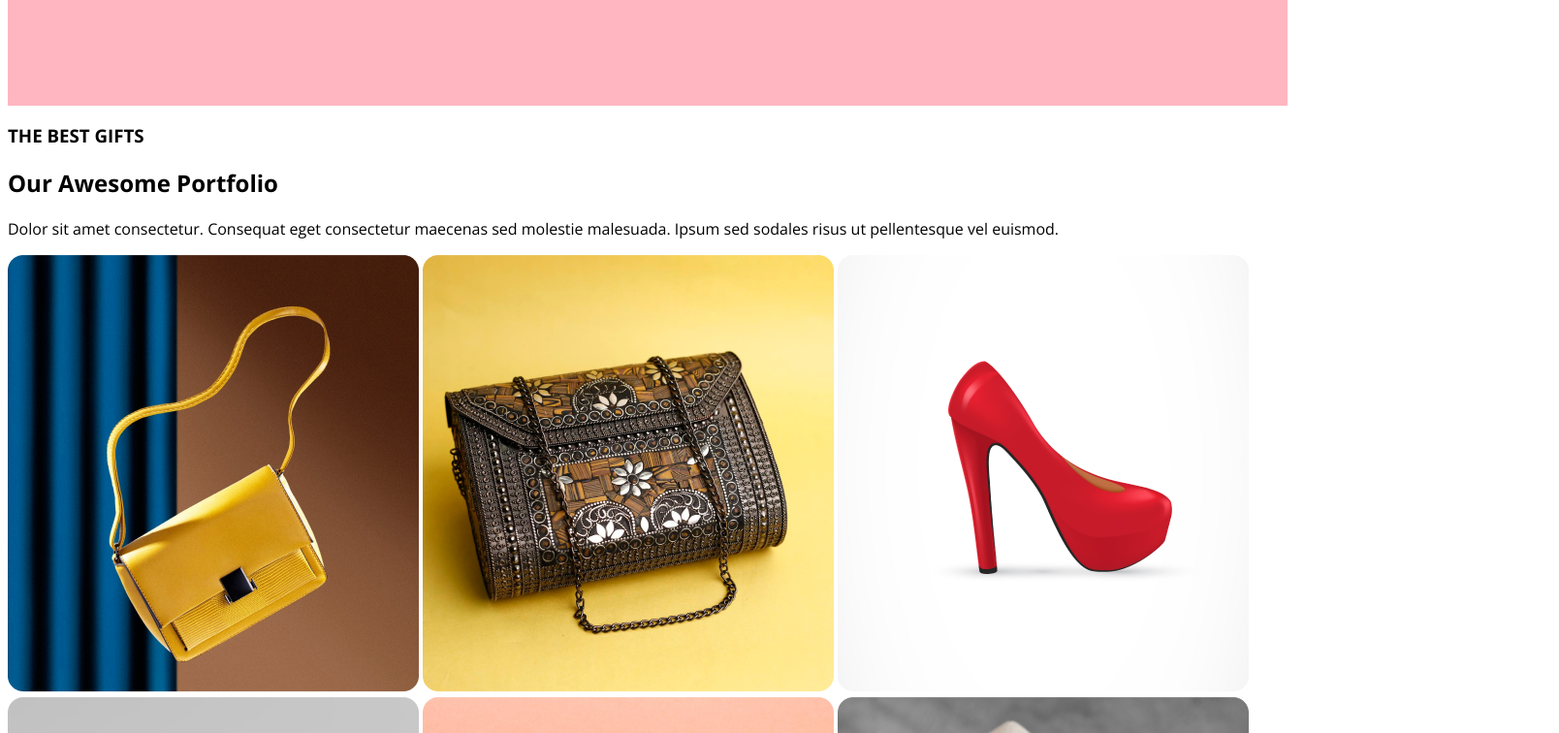
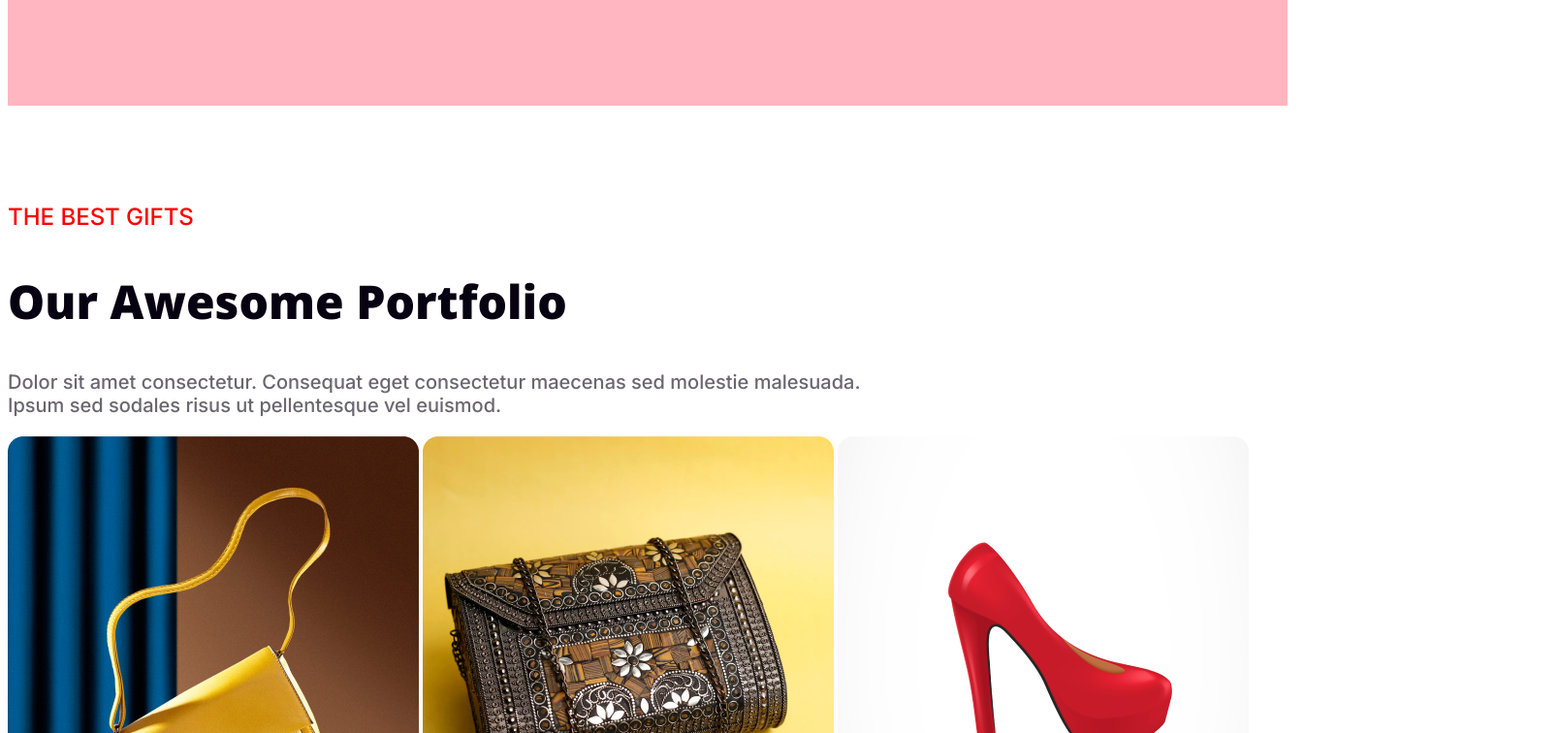
Before and after one commit to rebahaider/assignment-1, a plain HTML site: page index.html in a window 1280 px wide. Shown: the part 2720-3476 px from the top of the page at 97% size, 1608 px wide, since content can reach past the window. Drawn offline with nearby package versions, Linux system fonts and the light colour scheme.

Commit message:
added image galary part

```diff
--- a/style.css
+++ b/style.css
@@ -116,5 +116,28 @@ header{
     text-align: center;
 }
 .part-6{
-    width: 1600px;
+    width: 1320px;
+    height: 7335px;
+    display: block;
+    margin: 0 auto;
+    margin-top: 100px;
 }
+.part-6 h3{
+    color: #F00;
+    font-family: Inter;
+    font-size: 24px;
+    font-weight: 500;
+}
+.part-6 h1{
+    color: #070211;
+    font-size: 48px;
+    font-weight: 900;
+}
+.part-6 p{
+    color: rgba(7, 2, 17, 0.60);
+    font-family: Inter;
+    font-size: 20px;
+    font-weight: 400;
+    width: 896px;
+    margin-bottom: 20px;
+}
```
Also changed, not shown: index.html (+1 -0 lines).
